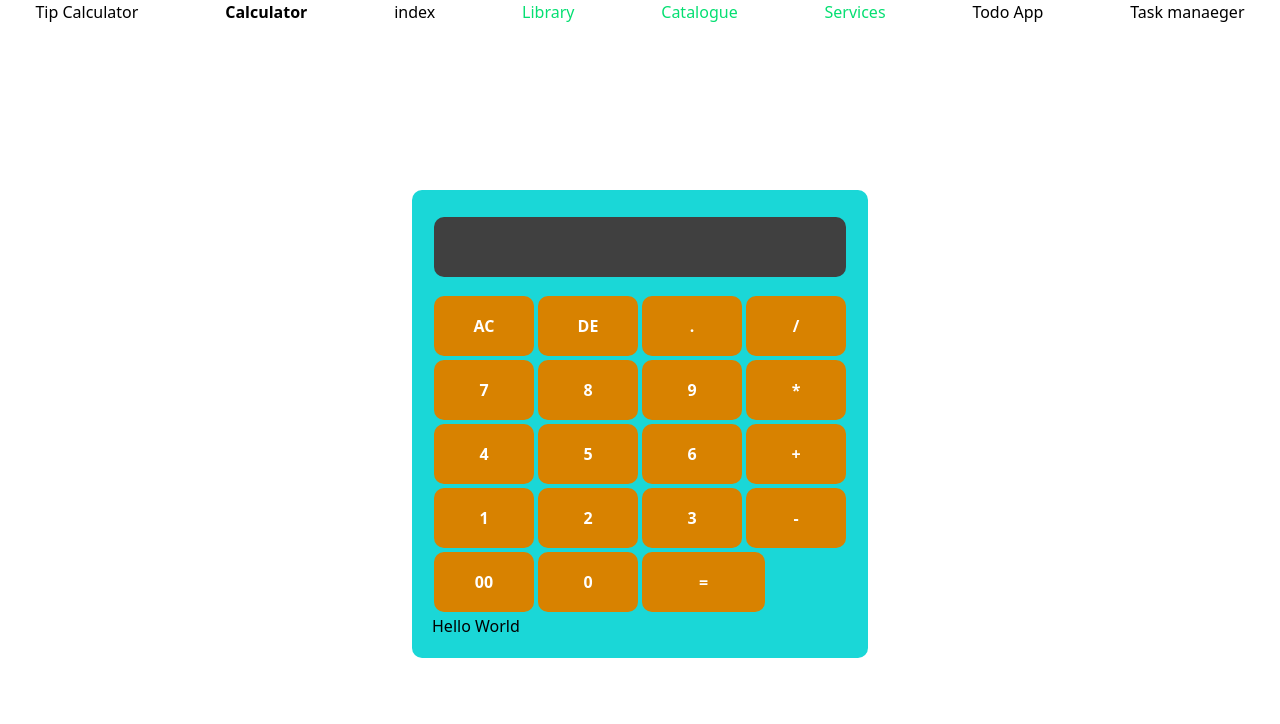
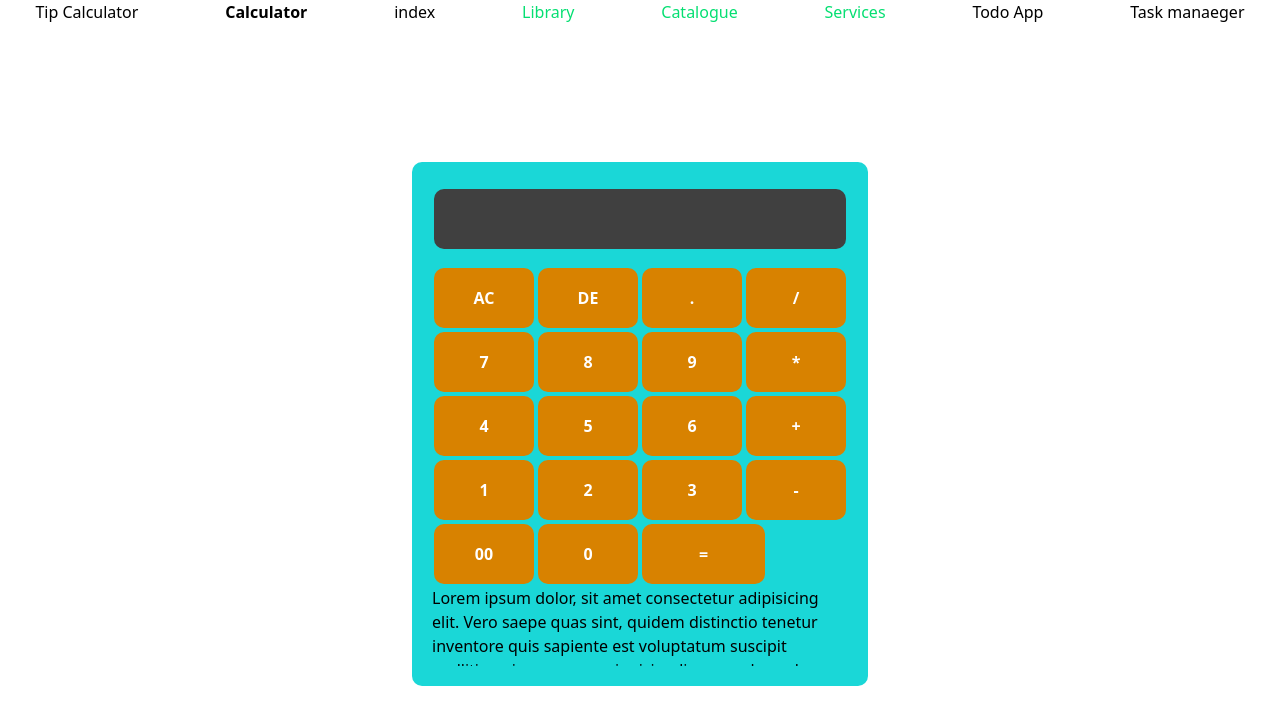
Before and after one commit to kamal0072/multipletaskmanagerapp, a React (Vite) app: page /contact in a window 1280 px wide. Shown: the top 724 px of the page. Built offline with nearby package versions, Linux system fonts and the light colour scheme.

Commit message:
addedd para in CalC

```diff
--- a/src/components/Calculator.jsx
+++ b/src/components/Calculator.jsx
@@ -108,11 +108,11 @@ export default function Calculator() {
               type="button"
               value="="
               className="equal"
-              onClick={(e) => setValue(eval(value))}
+              onClick={() => setValue(eval(value))}
             />
           </div>
         </form>
-        <h1>Hello World</h1>
+        <p className="h-20 w-100 overflow-scroll">Lorem ipsum dolor, sit amet consectetur adipisicing elit. Vero saepe quas sint, quidem distinctio tenetur inventore quis sapiente est voluptatum suscipit mollitia quisquam magni reiciendis quo culpa vel voluptatem exercitationem.</p>
       </div>
     </div>
   );
--- a/src/components/Index.jsx
+++ b/src/components/Index.jsx
@@ -6,7 +6,6 @@ function Index() {
       </div>
       <div className="bg-yellow-500">
         <h1 className="text-2xl text-red-600">This Is Index page</h1>
-
       </div>
   </>
   );
```
Lines whose indentation alone changed are shown as unchanged.
